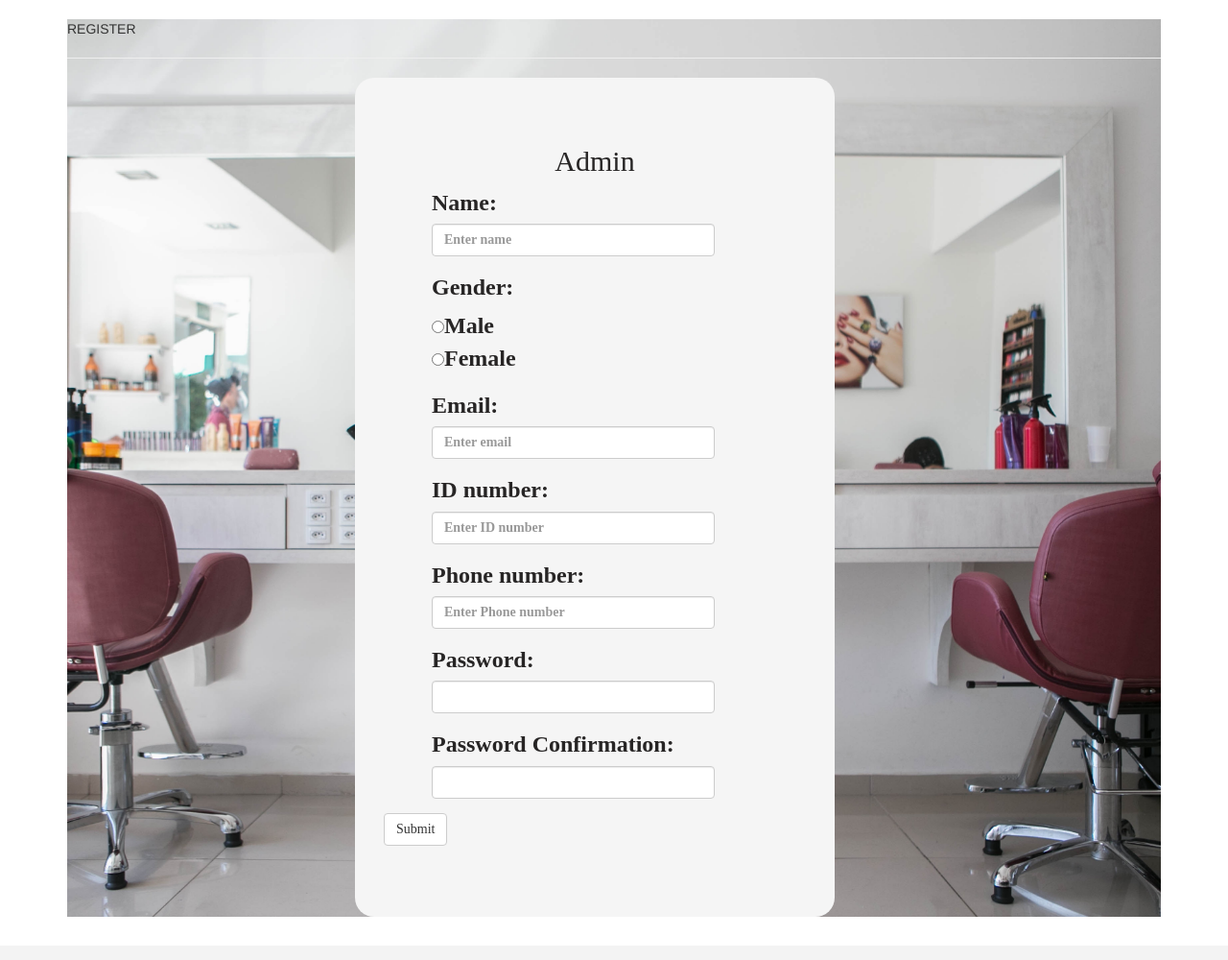
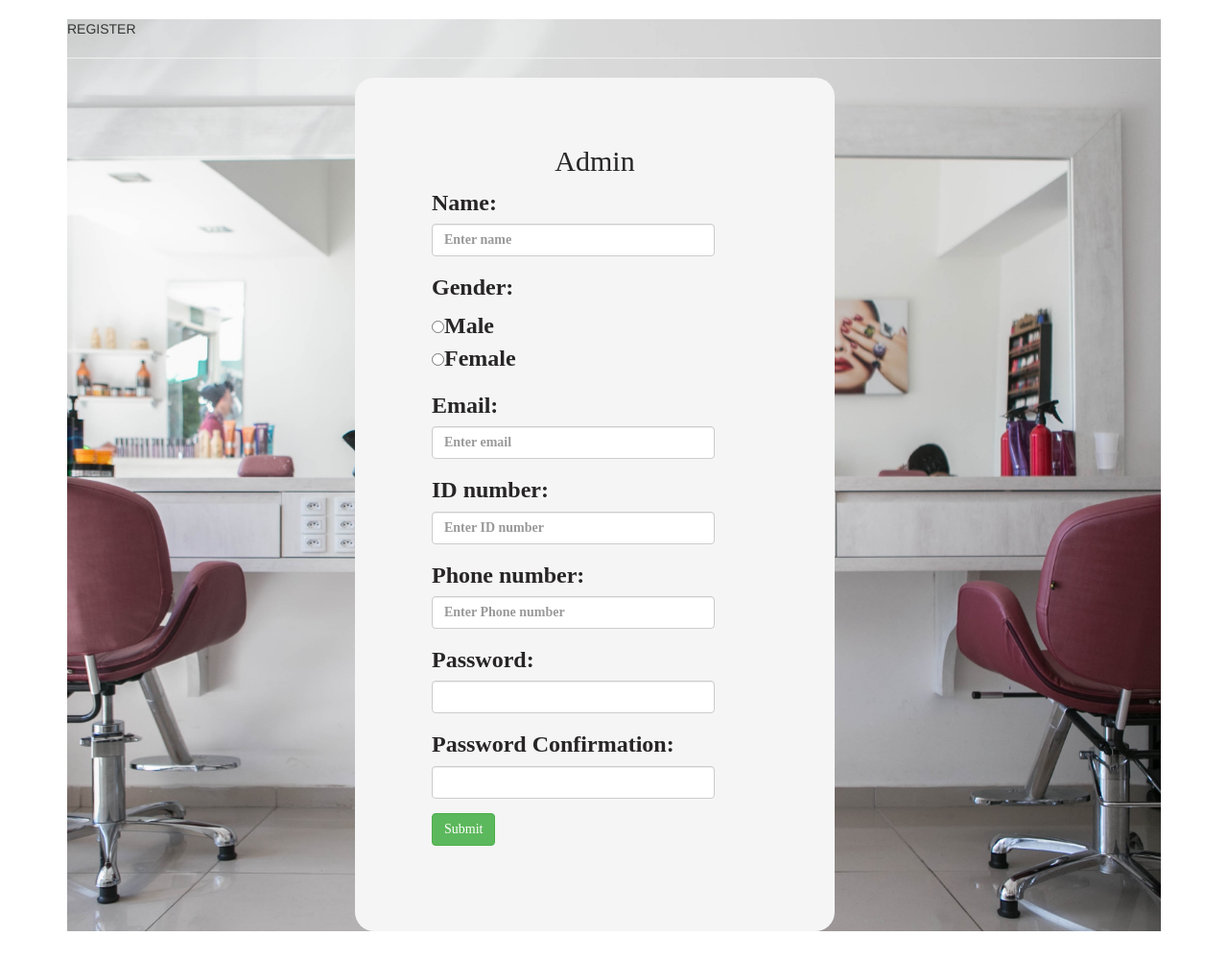
Before and after one commit to KorirC/salon, a CodeIgniter app: page /form/index.php/adminreg_controller/index in a window 1280 px wide. Shown: the part 100-1100 px from the top of the page at 96% size. Before the commit the page ends 1055 px from the top, so only its background shows below. Run offline with CodeIgniter, Linux system fonts and the light colour scheme; some libraries are stand-ins or nearby versions; some web fonts are replaced.

Commit message:
a few UI changes

```diff
--- a/application/views/forms/admin_register.php
+++ b/application/views/forms/admin_register.php
@@ -66,8 +66,9 @@ if(isset($message)){
     <label for="pwd">Password Confirmation:</label>
     <input type="password" class="form-control" name="cpwd">
   </div>
-
-  <button type="submit" class="btn btn-default">Submit</button>
+  <div class="form-group">
+  <button type="submit" class="btn btn-success">Submit</button>
+  </div>
   </div>
   </div>
 </form>
--- a/application/views/forms/login.php
+++ b/application/views/forms/login.php
@@ -1,3 +1,4 @@
+
 <div class="bg-img">
 <div class="formcard_login" >
 <?php echo validation_errors(); ?>
@@ -17,7 +18,10 @@
     <label for="pwd">Password:</label>
     <input type="password" class="form-control" name="pwd">
   </div>
+  <div class="form-group">
   <button type="submit" class="btn-login btn-default">Submit</button>
+  </div>
+  </div>
 </form>
 </div>
 </div>
```
Also changed, not shown: application/views/forms/register.php (+6 -6 lines).
